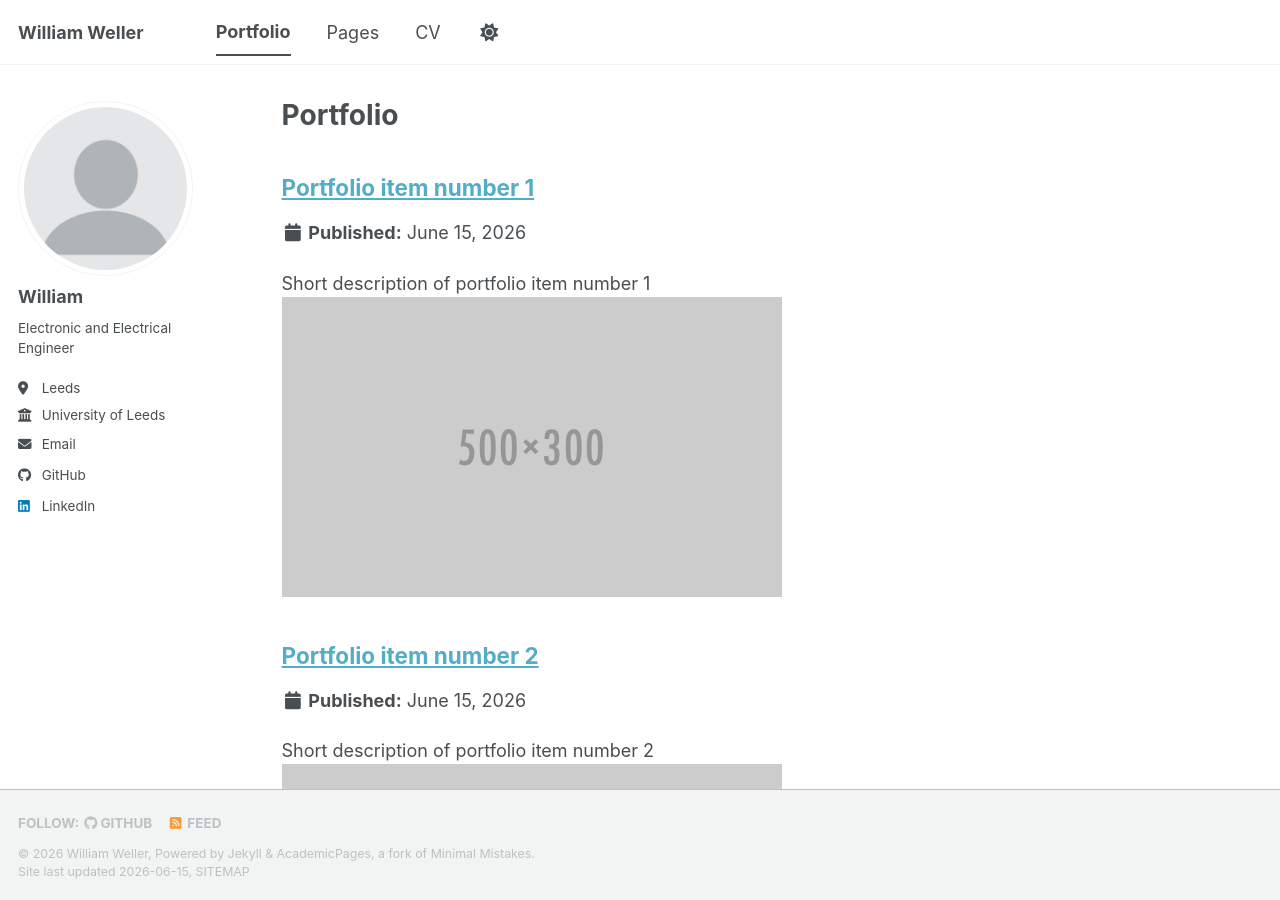
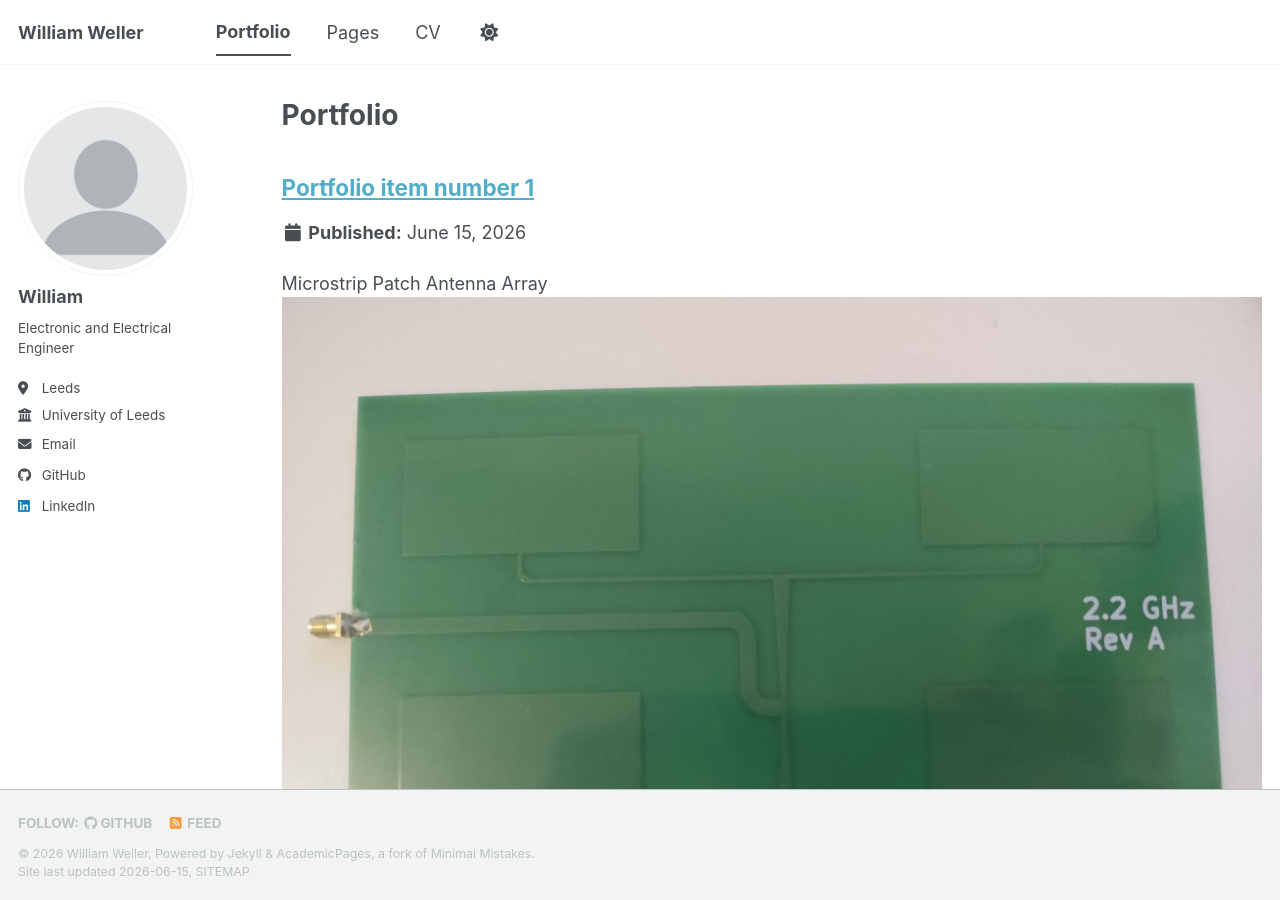
Before and after one commit to m0xwi/m0xwi.github.io, a Jekyll site: the page built from _pages/portfolio.html, in a window 1280 px wide and 900 px high. Built offline with Jekyll 4.4.1, drawn with Linux system fonts in a browser that asks for light colours; a script bundle is joined from its source files by our own code; library files that are not in the unit come from our copies.

Commit message:
Update portfolio item 1 excerpt and image

```diff
--- a/_portfolio/portfolio-1.md
+++ b/_portfolio/portfolio-1.md
@@ -1,6 +1,6 @@
 ---
 title: "Portfolio item number 1"
-excerpt: "Short description of portfolio item number 1<br/><img src='/images/500x300.png'>"
+excerpt: "Microstrip Patch Antenna Array<br/><img src='/images/Manufactured Microstrip Patch Antenna Array.jpg'>"
 collection: portfolio
 ---
 
```
